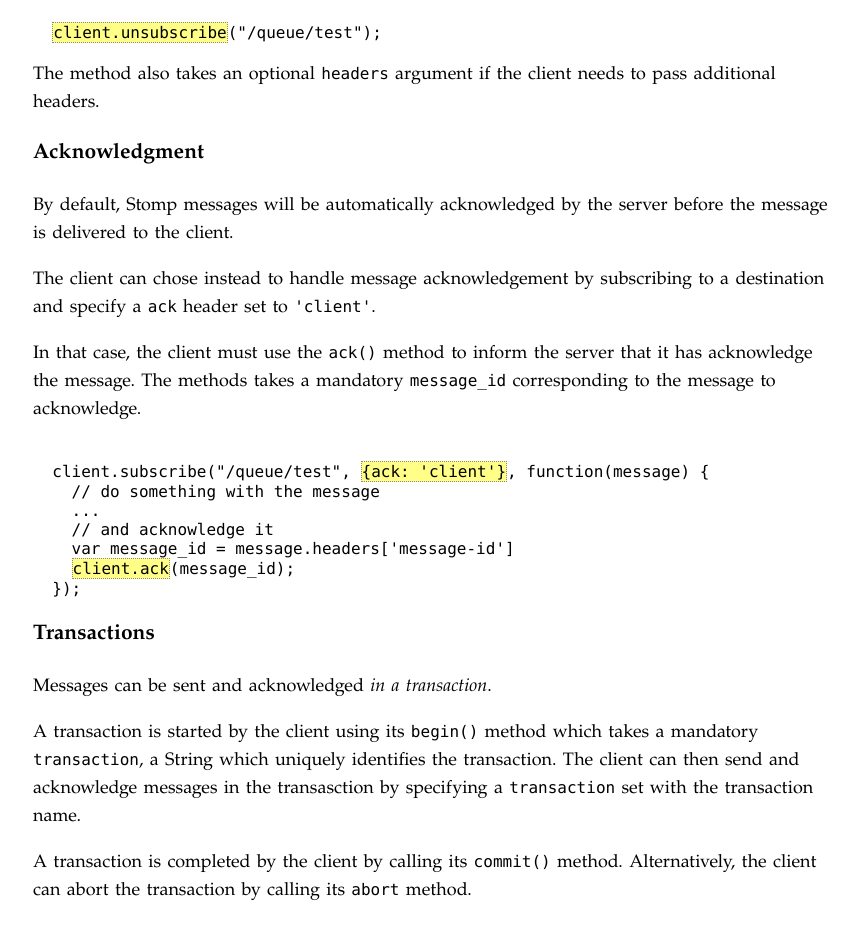
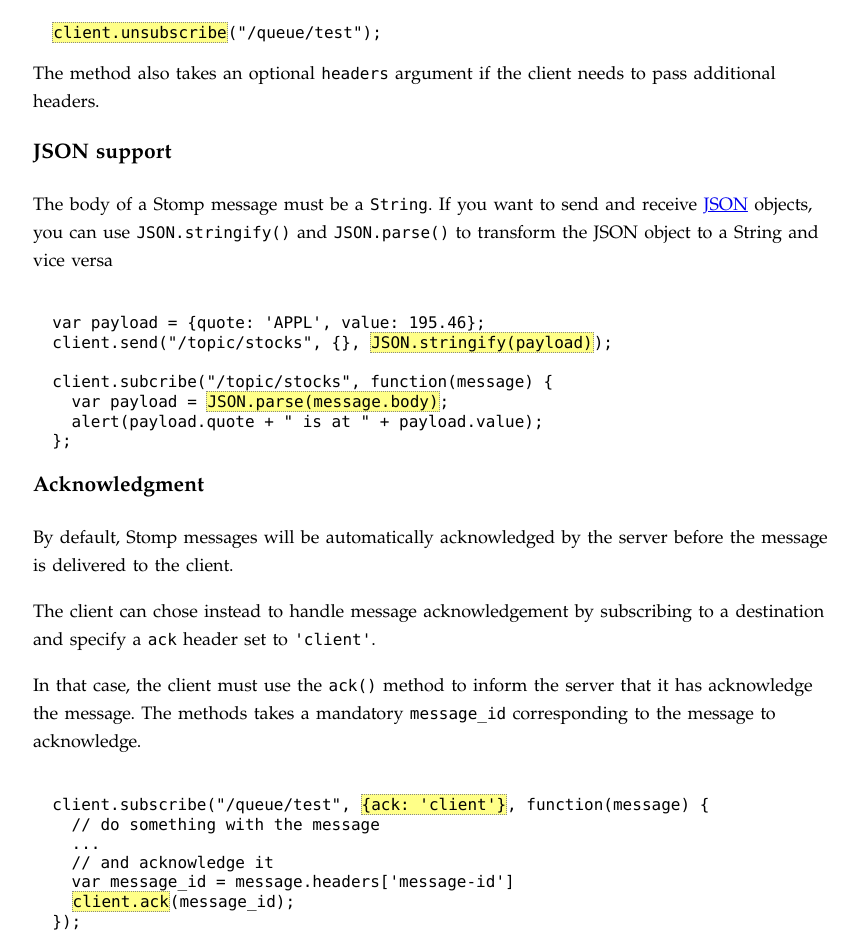
Before and after one commit to jmesnil/stomp-websocket, a plain HTML site: page doc/index.html in a window 1280 px wide. Shown: the part 5294-6232 px from the top of the page, without its empty margins (207-1065 px from the left). Drawn offline with nearby package versions, Linux system fonts and the light colour scheme.

Commit message:
doc: add para about JSON

```diff
--- a/doc/index.html
+++ b/doc/index.html
@@ -252,6 +252,25 @@ It also accepts <em>Stomp on Web Sockets</em> from the URL <code>ws://localhost:
 
 <p> The method also takes an optional <code>headers</code> argument if the client needs to pass additional headers.</p>
 
+<h3 id=json>JSON support</h3>
+
+<p>The body of a Stomp message must be a <code>String</code>. If you want to send and receive
+  <a href=http://json.org/>JSON</a> objects, you can use <code>JSON.stringify()</code> and <code>JSON.parse()</code> to transform the JSON
+  object to a String and vice versa</p>
+
+<pre><code>
+  var payload = {quote: 'APPL', value: 195.46};
+  client.send("/topic/stocks", {}, <mark>JSON.stringify(payload)</mark>);
+
+  client.subcribe("/topic/stocks", function(message) {
+    var payload = <mark>JSON.parse(message.body)</mark>;
+    alert(payload.quote + " is at " + payload.value);
+  };
+</code></pre>
+
+</p>
+
+
 <h3 id=ack>Acknowledgment</h3>
 
 <p>By default, Stomp messages will be automatically acknowledged by the server before the message
```
